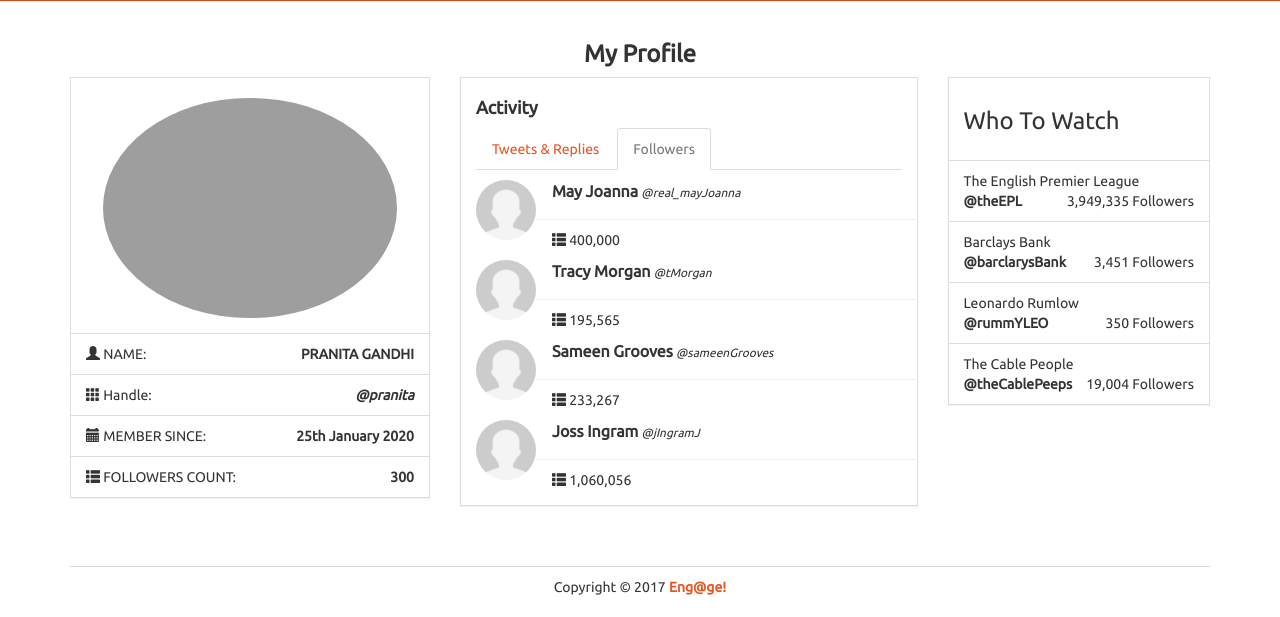
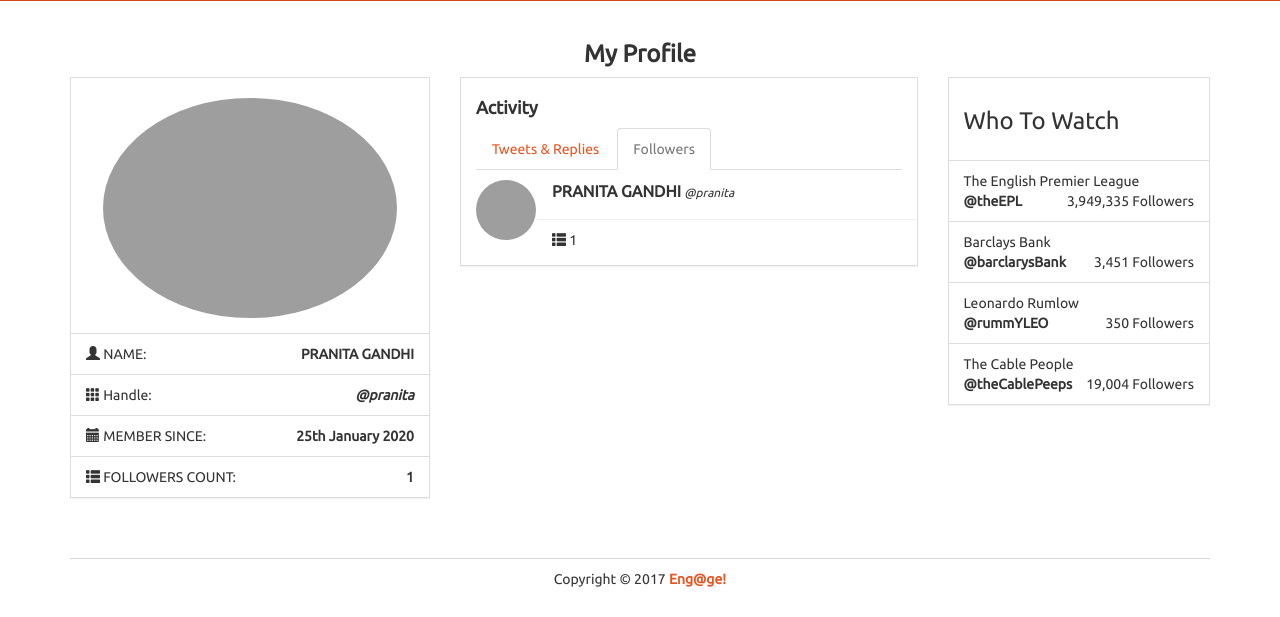
Before and after one commit to pranitastudent/twitter_clone, a Flask app: page /profile in a window 1280 px wide, after a click on "Followers". Shown: the part 251-868 px from the top of the page. After the commit the page ends 838 px from the top, so only its background shows below. Run offline with Flask 2, Linux system fonts and the light colour scheme; a user stored in the database is signed in; data comes from the database, SQL or seed files in the repository; both versions use the stored data as it was after the commit; some libraries are stand-ins or nearby versions.

Commit message:
Followers now dynamic

```diff
--- a/app.py
+++ b/app.py
@@ -1,15 +1,10 @@
-from flask import Flask, render_template, redirect, url_for, request
+from flask import Flask
 from flask_sqlalchemy import SQLAlchemy
 from flask_migrate import Migrate, MigrateCommand
 from flask_script import Manager
-from flask_wtf import FlaskForm
-from wtforms import StringField, PasswordField, BooleanField, TextAreaField
-from wtforms.validators import InputRequired, Length
-from flask_wtf.file import FileField, FileAllowed
 from flask_uploads import UploadSet, configure_uploads, IMAGES
-from werkzeug.security import generate_password_hash, check_password_hash
 from flask_login import LoginManager, UserMixin, login_user, login_required, current_user, logout_user
-from datetime import datetime
+
 
 app = Flask(__name__)
 
@@ -28,120 +23,28 @@ configure_uploads(app, photos)
 db = SQLAlchemy(app)
 migrate = Migrate(app, db)
 
+@app.template_filter('time_since')
+def time_since(delta):
+
+    seconds = delta.total_seconds()
+
+    days, seconds = divmod(seconds, 86400)
+    hours, seconds = divmod(seconds, 3600)
+    minutes, seconds = divmod(seconds, 60)
+
+    if days > 0:
+        return '%dd' % (days)
+    elif hours > 0:
+        return '%dh' % (hours)
+    elif minutes > 0:
+        return '%dm' % (minutes)
+    else:
+        return 'Just now'
+
+from views import *
+
 manager = Manager(app)
 manager.add_command('db', MigrateCommand)
 
-class User(UserMixin, db.Model):
-    id = db.Column(db.Integer, primary_key=True)
-    name = db.Column(db.String(100))
-    username = db.Column(db.String(30))
-    image = db.Column(db.String(100))
-    password = db.Column(db.String(50))
-    join_date = db.Column(db.DateTime)
-
-    tweets = db.relationship('Tweet', backref='user', lazy='dynamic')
-
-class Tweet(db.Model):
-    id = db.Column(db.Integer, primary_key=True)
-    user_id = db.Column(db.Integer, db.ForeignKey('user.id'))
-    text = db.Column(db.String(140))
-    date_created = db.Column(db.DateTime)
-
-@login_manager.user_loader
-def load_user(user_id):
-    return User.query.get(int(user_id))
-
-class RegisterForm(FlaskForm):
-    name = StringField('Full name', validators=[InputRequired('A full name is required.'), Length(max=100, message='Your name can\'t be more than 100 characters.')])
-    username = StringField('Username', validators=[InputRequired('Username is required.'), Length(max=30, message='Your username is too many characters.')])
-    password = PasswordField('Password', validators=[InputRequired('A password is required.')])
-    image = FileField(validators=[FileAllowed(IMAGES, 'Only images are accepted.')])
-
-class LoginForm(FlaskForm):
-    username = StringField('Username', validators=[InputRequired('Username is required.'), Length(max=30, message='Your username is too many characters.')])
-    password = PasswordField('Password', validators=[InputRequired('A password is required.')])
-    remember = BooleanField('Remember me')
-
-class TweetForm(FlaskForm):
-    text = TextAreaField('Message', validators=[InputRequired('Message is required.')])
-
-@app.route('/')
-def index():
-    form = LoginForm()
-
-    return render_template('index.html', form=form)
-
-@app.route('/login', methods=['GET', 'POST'])
-def login():
-    if request.method == 'GET':
-        return redirect(url_for('index'))
-
-    form = LoginForm()
-
-    if form.validate_on_submit():
-        user = User.query.filter_by(username=form.username.data).first()
-
-        if not user:
-            return render_template('index.html', form=form, message='Login Failed!')
-
-        if check_password_hash(user.password, form.password.data):
-            login_user(user, remember=form.remember.data)
-
-            return redirect(url_for('profile'))
-
-        return render_template('index.html', form=form, message='Login Failed!')
-
-    return render_template('index.html', form=form)
-
-@app.route('/profile')
-@login_required
-def profile():
-    return render_template('profile.html', current_user=current_user)
-
-@app.route('/logout')
-@login_required
-def logout():
-    logout_user()
-    return redirect(url_for('index'))
-
-@app.route('/timeline')
-def timeline():
-    form = TweetForm()
-
-    user_id = current_user.id
-    tweets = Tweet.query.filter_by(user_id=user_id).order_by(Tweet.date_created.desc()).all()
-
-    return render_template('timeline.html', form=form, tweets=tweets)
-
-@app.route('/post_tweet', methods=['POST'])
-@login_required
-def post_tweet():
-    form = TweetForm()
-
-    if form.validate():
-        tweet = Tweet(user_id=current_user.id, text=form.text.data, date_created=datetime.now())
-        db.session.add(tweet)
-        db.session.commit()
-
-        return redirect(url_for('timeline'))
-
-    return 'Something went wrong.'
-
-@app.route('/register', methods=['GET', 'POST'])
-def register():
-    form = RegisterForm()
-
-    if form.validate_on_submit():
-        image_filename = photos.save(form.image.data)
-        image_url = photos.url(image_filename)
-
-        new_user = User(name=form.name.data, username=form.username.data, image=image_url, password=generate_password_hash(form.password.data), join_date=datetime.now())
-        db.session.add(new_user)
-        db.session.commit()
-
-        return redirect(url_for('profile'))
-
-    return render_template('register.html', form=form)
-
 if __name__ == '__main__':
     app.run()
--- a/templates/profile.html
+++ b/templates/profile.html
@@ -76,7 +76,7 @@
 							</li>
 							<li class="list-group-item">
 								<i class="glyphicon glyphicon-th-list"></i> FOLLOWERS COUNT:
-								<strong class="pull-right">300</strong>
+								<strong class="pull-right">{{ followed_by|length }}</strong>
 							</li>
 						</ul>
 					</div>
@@ -100,80 +100,45 @@
 								<!-- Tab panes -->
 								<div class="tab-content">
 									<div role="tabpanel" class="tab-pane active" id="tweets">
+										{% for tweet in tweets %}
 										<div class="row">
 											<div class="col-lg-12">
 												<div class="row pad">
 													<div class="col-lg-2">
-														<img src="{{ url_for('static', filename='imgs/anonymous.png') }}" class="img-circle" style="width: 60px; height: 60px;" />
+														<img src="{{ tweet.user.image }}" class="img-circle" style="width: 60px; height: 60px;" />
 													</div>
 													<div class="col-lg-10">
 														<div>
-															<strong class="mid">Miranda Cavendish</strong>
-															<small><em>@mirandaCAV</em></small> .
-															July 5
+															<strong class="mid">{{ tweet.user.name }}</strong>
+															<small><em>@{{ tweet.user.username }}</em></small>
+															{{ (current_time - tweet.date_created)|time_since }}
 														</div>
 														<div class="pad">
-															Yesterday was the best <a href="#">#fourthOfJuly</a> celebration of my life.
+															{{ tweet.text }}
 														</div>
 													</div>
 												</div>
 											</div>
 										</div>
+										{% endfor %}
+									</div>
+									<div role="tabpanel" class="tab-pane" id="followings">
+										{% for follower in followed_by %}
 										<div class="row">
 											<div class="col-lg-12">
 												<div class="row pad">
 													<div class="col-lg-2">
-														<img src="{{ url_for('static', filename='imgs/anonymous.png') }}" class="img-circle" style="width: 60px; height: 60px;" />
+														<img src="{{ follower.image }}" class="img-circle" style="width: 60px; height: 60px;" />
 													</div>
 													<div class="col-lg-10">
 														<div>
-															<strong class="mid">Miranda Cavendish</strong>
-															<small><em>@mirandaCAV</em></small> .
-															July 5
-														</div>
-														<div class="pad">
-															Had fun with my family last night. <a href="#">#fourthOfJuly</a>
-														</div>
-													</div>
-												</div>
-											</div>
-										</div>
-										<div class="row">
-											<div class="col-lg-12">
-												<div class="row pad">
-													<div class="col-lg-2">
-														<img src="{{ url_for('static', filename='imgs/anonymous.png') }}" class="img-circle" style="width: 60px; height: 60px;" />
-													</div>
-													<div class="col-lg-10">
-														<div>
-															<strong class="mid">Miranda Cavendish</strong>
-															<small><em>@mirandaCAV</em></small> .
-															July 5
-														</div>
-														<div class="pad">
-															<a href="#">#fourthOfJuly</a> party is officially on!!!
-														</div>
-													</div>
-												</div>
-											</div>
-										</div>
-									</div>
-									<div role="tabpanel" class="tab-pane" id="followings">
-										<div class="row">
-											<div class="col-lg-12">
-												<div class="row pad">
-													<div class="col-lg-2">
-														<img src="{{ url_for('static', filename='imgs/anonymous.png') }}" class="img-circle" style="width: 60px; height: 60px;" />
-													</div>
-													<div class="col-lg-10">
-														<div>
-															<strong class="mid">May Joanna</strong>
-															<small><em>@real_mayJoanna</em></small>
+															<strong class="mid">{{ follower.name }}</strong>
+															<small><em>@{{ follower.username }}</em></small>
 														</div>
 														<div class="row pad">
 															<hr />
 															<div class="col-lg-12">
-																<i class="glyphicon glyphicon-th-list"></i> 400,000
+																<i class="glyphicon glyphicon-th-list"></i> {{ follower.followed_by.all()|length }}
 																&nbsp;&nbsp;&nbsp;&nbsp;&nbsp;&nbsp;
 															</div>
 														</div>
@@ -181,72 +146,7 @@
 												</div>
 											</div>
 										</div>
-										<div class="row">
-											<div class="col-lg-12">
-												<div class="row pad">
-													<div class="col-lg-2">
-														<img src="{{ url_for('static', filename='imgs/anonymous.png') }}" class="img-circle" style="width: 60px; height: 60px;" />
-													</div>
-													<div class="col-lg-10">
-														<div>
-															<strong class="mid">Tracy Morgan</strong>
-															<small><em>@tMorgan</em></small>
-														</div>
-														<div class="row pad">
-															<hr />
-															<div class="col-lg-12">
-																<i class="glyphicon glyphicon-th-list"></i> 195,565
-																&nbsp;&nbsp;&nbsp;&nbsp;&nbsp;&nbsp;
-															</div>
-														</div>
-													</div>
-												</div>
-											</div>
-										</div>
-										<div class="row">
-											<div class="col-lg-12">
-												<div class="row pad">
-													<div class="col-lg-2">
-														<img src="{{ url_for('static', filename='imgs/anonymous.png') }}" class="img-circle" style="width: 60px; height: 60px;" />
-													</div>
-													<div class="col-lg-10">
-														<div>
-															<strong class="mid">Sameen Grooves</strong>
-															<small><em>@sameenGrooves</em></small>
-														</div>
-														<div class="row pad">
-															<hr />
-															<div class="col-lg-12">
-																<i class="glyphicon glyphicon-th-list"></i> 233,267
-																&nbsp;&nbsp;&nbsp;&nbsp;&nbsp;&nbsp;
-															</div>
-														</div>
-													</div>
-												</div>
-											</div>
-										</div>
-										<div class="row">
-											<div class="col-lg-12">
-												<div class="row pad">
-													<div class="col-lg-2">
-														<img src="{{ url_for('static', filename='imgs/anonymous.png') }}" class="img-circle" style="width: 60px; height: 60px;" />
-													</div>
-													<div class="col-lg-10">
-														<div>
-															<strong class="mid">Joss Ingram</strong>
-															<small><em>@jIngramJ</em></small>
-														</div>
-														<div class="row pad">
-															<hr />
-															<div class="col-lg-12">
-																<i class="glyphicon glyphicon-th-list"></i> 1,060,056
-																&nbsp;&nbsp;&nbsp;&nbsp;&nbsp;&nbsp;
-															</div>
-														</div>
-													</div>
-												</div>
-											</div>
-										</div>
+										{% endfor %}
 									</div>
 								</div>
 							</div>
--- /dev/null
+++ b/views.py
@@ -0,0 +1,121 @@
+from app import app, photos, db
+from models import User, Tweet
+from forms import RegisterForm, LoginForm, TweetForm
+from flask import render_template, redirect, url_for, request, abort
+from werkzeug.security import generate_password_hash, check_password_hash
+from datetime import datetime
+from flask_login import login_required, login_user, current_user, logout_user
+
+@app.route('/')
+def index():
+    form = LoginForm()
+
+    return render_template('index.html', form=form)
+
+@app.route('/login', methods=['GET', 'POST'])
+def login():
+    if request.method == 'GET':
+        return redirect(url_for('index'))
+
+    form = LoginForm()
+
+    if form.validate_on_submit():
+        user = User.query.filter_by(username=form.username.data).first()
+
+        if not user:
+            return render_template('index.html', form=form, message='Login Failed!')
+
+        if check_password_hash(user.password, form.password.data):
+            login_user(user, remember=form.remember.data)
+
+            return redirect(url_for('profile'))
+
+        return render_template('index.html', form=form, message='Login Failed!')
+
+    return render_template('index.html', form=form)
+
+@app.route('/profile', defaults={'username' : None})
+@app.route('/profile/<username>')
+def profile(username):
+
+    if username:
+        user = User.query.filter_by(username=username).first()
+        if not user:
+            abort(404)
+    else:
+        user = current_user
+
+    tweets = Tweet.query.filter_by(user=user).order_by(Tweet.date_created.desc()).all()
+
+    current_time = datetime.now()
+
+    followed_by = user.followed_by.all()
+
+    return render_template('profile.html', current_user=user, tweets=tweets, current_time=current_time, followed_by=followed_by)
+
+@app.route('/logout')
+@login_required
+def logout():
+    logout_user()
+    return redirect(url_for('index'))
+
+@app.route('/timeline', defaults={'username' : None})
+@app.route('/timeline/<username>')
+def timeline(username):
+    form = TweetForm()
+
+    if username:
+        user = User.query.filter_by(username=username).first()
+        if not user:
+            abort(404)
+
+    else:
+        user = current_user
+
+    tweets = Tweet.query.filter_by(user=user).order_by(Tweet.date_created.desc()).all()
+    total_tweets = len(tweets)
+
+    current_time = datetime.now()
+
+    return render_template('timeline.html', form=form, tweets=tweets, current_time=current_time, current_user=user, total_tweets=total_tweets)
+
+@app.route('/post_tweet', methods=['POST'])
+@login_required
+def post_tweet():
+    form = TweetForm()
+
+    if form.validate():
+        tweet = Tweet(user_id=current_user.id, text=form.text.data, date_created=datetime.now())
+        db.session.add(tweet)
+        db.session.commit()
+
+        return redirect(url_for('timeline'))
+
+    return 'Something went wrong.'
+
+@app.route('/register', methods=['GET', 'POST'])
+def register():
+    form = RegisterForm()
+
+    if form.validate_on_submit():
+        image_filename = photos.save(form.image.data)
+        image_url = photos.url(image_filename)
+
+        new_user = User(name=form.name.data, username=form.username.data, image=image_url, password=generate_password_hash(form.password.data), join_date=datetime.now())
+        db.session.add(new_user)
+        db.session.commit()
+
+        return redirect(url_for('profile'))
+
+    return render_template('register.html', form=form)
+
+@app.route('/follow/<username>')
+@login_required
+def follow(username):
+    user_to_follow = User.query.filter_by(username=username).first()
+
+    current_user.following.append(user_to_follow)
+
+    db.session.commit()
+
+    return redirect(url_for('profile'))
```
Also changed, not shown: forms.py (added, +19 -0 lines), migrations/versions/a25e4feb6797_.py (added, +33 -0 lines), models.py (added, +37 -0 lines), templates/timeline.html (+5 -5 lines), time_test.py (added, +14 -0 lines), images/one.jpg (added), images/one_1.jpg (added), login.db.
